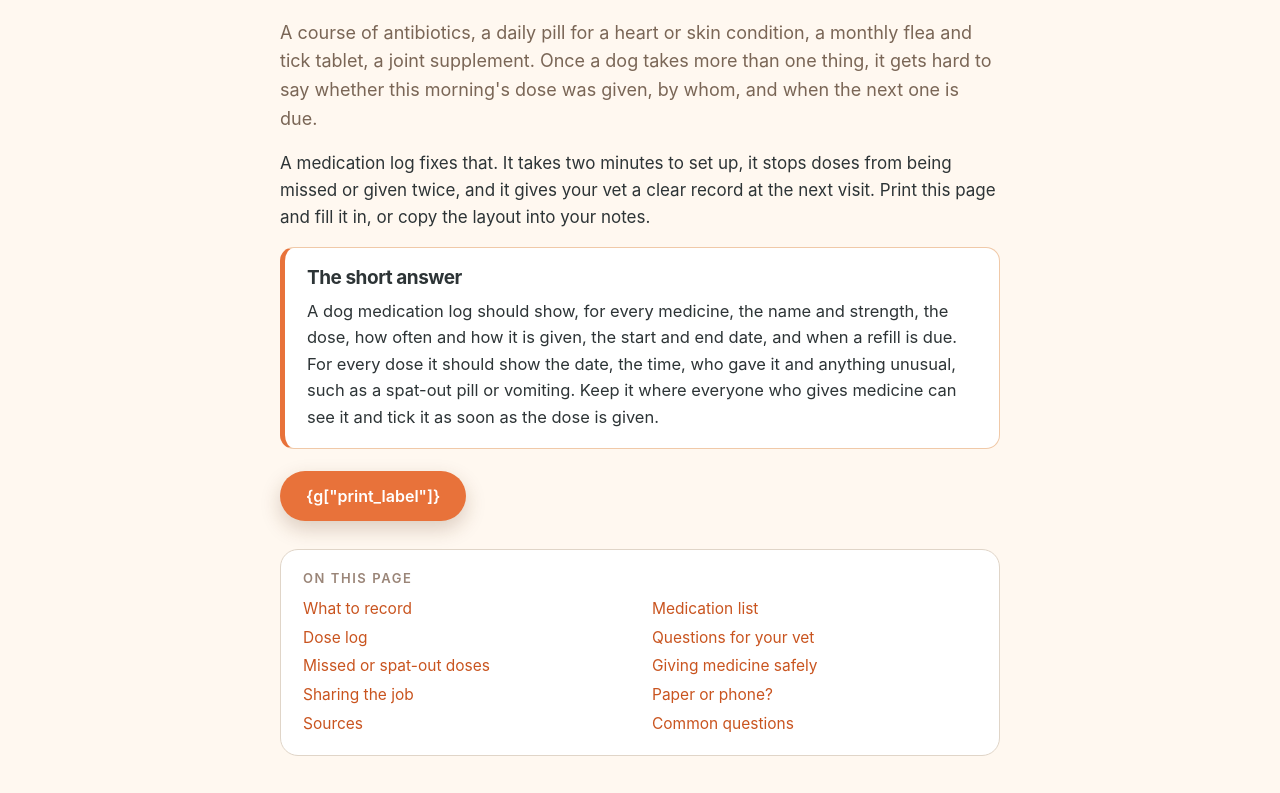
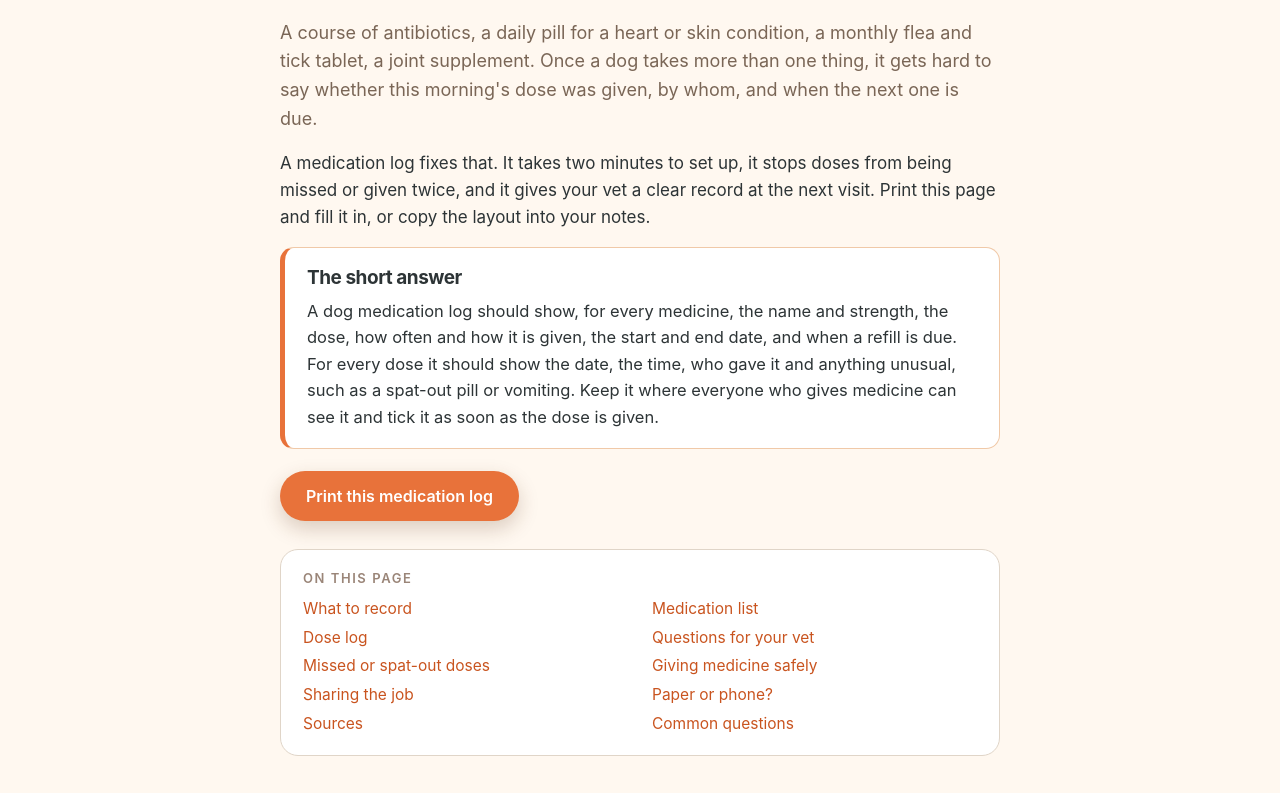
Before and after one commit to drandc/dogpulse-site, a plain HTML site: page guides/dog-medication-log/index.html in a window 1280 px wide. Shown: the part 295-1088 px from the top of the page. Drawn offline with Linux system fonts and the light colour scheme.

Commit message:
Fix print button label on the medication log guide
The first write of this page did not take, so it still showed the literal
placeholder. Now matches the sitter checklist fix.

Co-Authored-By: Claude Sonnet 5.5 <noreply@anthropic.com>
Claude-Session: https://claude.ai/code/session_01MTX21qgAovVhmDP2Xo2wtm

```diff
--- a/guides/dog-medication-log/index.html
+++ b/guides/dog-medication-log/index.html
@@ -131,7 +131,7 @@ details.faq p{margin:10px 0 0;font-size:16.5px;color:var(--muted)}
 <p class="lead">A course of antibiotics, a daily pill for a heart or skin condition, a monthly flea and tick tablet, a joint supplement. Once a dog takes more than one thing, it gets hard to say whether this morning's dose was given, by whom, and when the next one is due.</p>
 <p>A medication log fixes that. It takes two minutes to set up, it stops doses from being missed or given twice, and it gives your vet a clear record at the next visit. Print this page and fill it in, or copy the layout into your notes.</p>
 <div class="quick"><h2>The short answer</h2><p>A dog medication log should show, for every medicine, the name and strength, the dose, how often and how it is given, the start and end date, and when a refill is due. For every dose it should show the date, the time, who gave it and anything unusual, such as a spat-out pill or vomiting. Keep it where everyone who gives medicine can see it and tick it as soon as the dose is given.</p></div>
-<div class="actions"><button class="cta" type="button" onclick="window.print()">{g["print_label"]}</button></div>
+<div class="actions"><button class="cta" type="button" onclick="window.print()">Print this medication log</button></div>
 <nav class="toc" aria-label="On this page"><p>On this page</p><ul><li><a href="#record">What to record</a></li><li><a href="#list">Medication list</a></li><li><a href="#log">Dose log</a></li><li><a href="#ask">Questions for your vet</a></li><li><a href="#missed">Missed or spat-out doses</a></li><li><a href="#safe">Giving medicine safely</a></li><li><a href="#share">Sharing the job</a></li><li><a href="#app">Paper or phone?</a></li><li><a href="#sources">Sources</a></li><li><a href="#faq">Common questions</a></li></ul></nav>
 <h2 id="record">What to record</h2>
 <p>Keep two things: a short list of everything your dog takes, and a log of each dose as it is given.</p>
```
